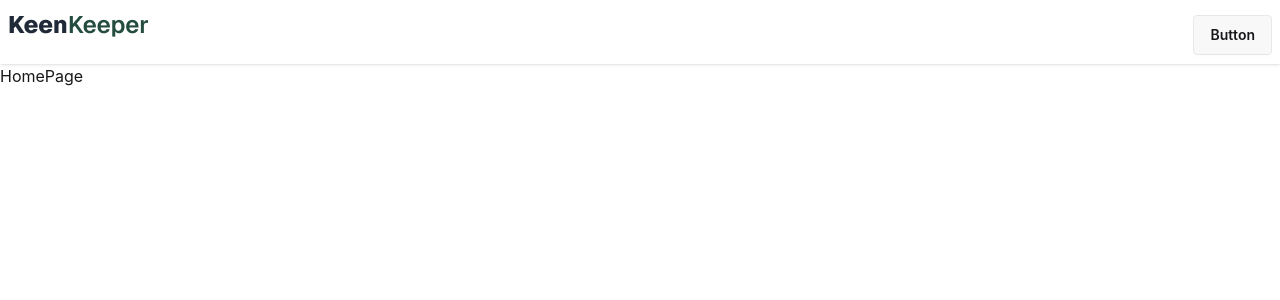
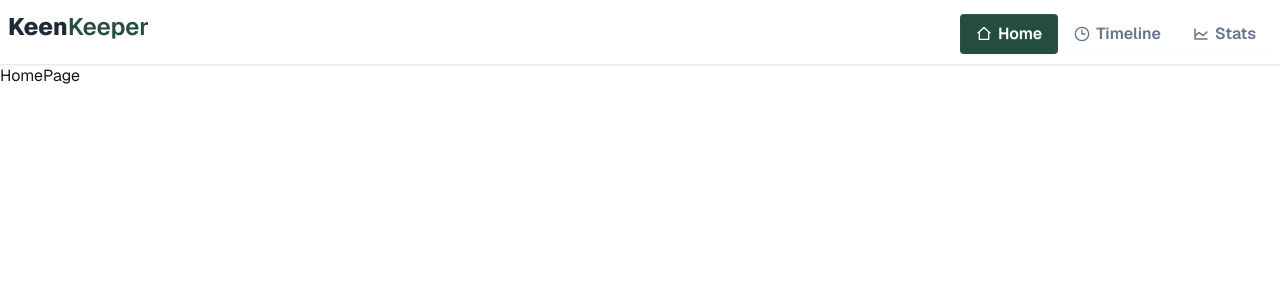
Before and after one commit to cseanwar/assignment7-keen-keeper, a React (Vite) app: page / in a window 1280 px wide. Shown: the top 300 px of the page. Built offline with nearby package versions, Linux system fonts and the light colour scheme.

Commit message:
Added Navbar and google fonts

```diff
--- a/src/components/shared/Navbar/Navbar.jsx
+++ b/src/components/shared/Navbar/Navbar.jsx
@@ -1,5 +1,7 @@
-import React from "react";
 import logo from "../../../assets/logo.png"
+import { RiHome2Line } from "react-icons/ri";
+import { PiChartLineBold } from "react-icons/pi";
+import { LuClock3 } from "react-icons/lu";
 
 const Navbar = () => {
   return (
@@ -10,7 +12,9 @@ const Navbar = () => {
         </div>
 
         <div className="navbar-end">
-          <a className="btn">Button</a>
+          <a className="btn border-0 bg-[#244D3F] text-[#FFFFFF] font-semibold text-base"><RiHome2Line />Home</a>
+          <a className="btn border-0 bg-[#FFFFFF] text-[#64748B] font-semibold text-base"><LuClock3 />Timeline</a>
+          <a className="btn border-0 bg-[#FFFFFF] text-[#64748B] font-semibold text-base"><PiChartLineBold />Stats</a>
         </div>
       </div>
     </div>
--- a/src/index.css
+++ b/src/index.css
@@ -1,2 +1,8 @@
+@import url('https://fonts.googleapis.com/css2?family=Geist:wght@100..900&display=swap');
+
 @import "tailwindcss";
 @plugin "daisyui";
+
+* {
+    font-family: 'Geist', sans-serif;
+}
```
